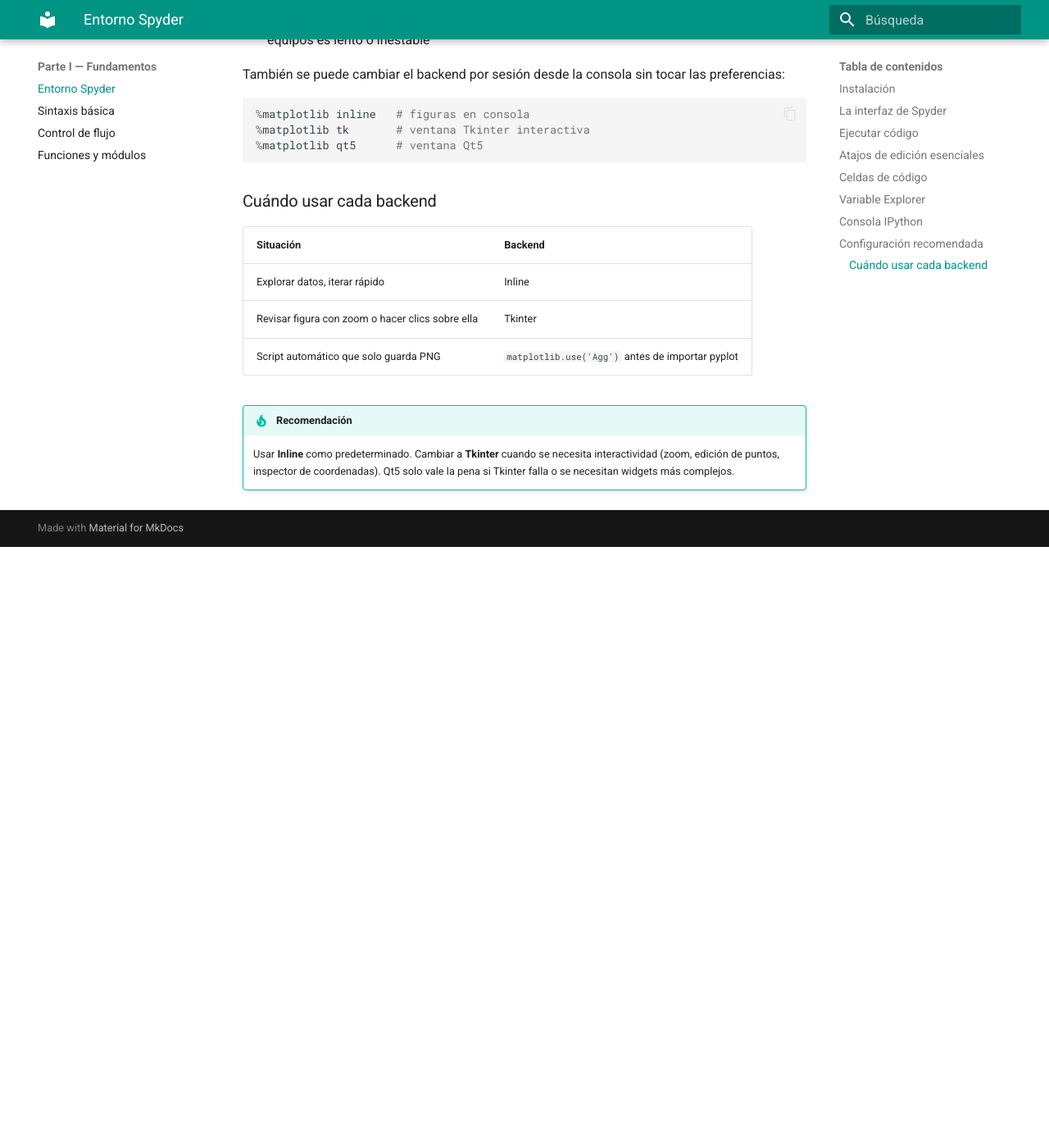
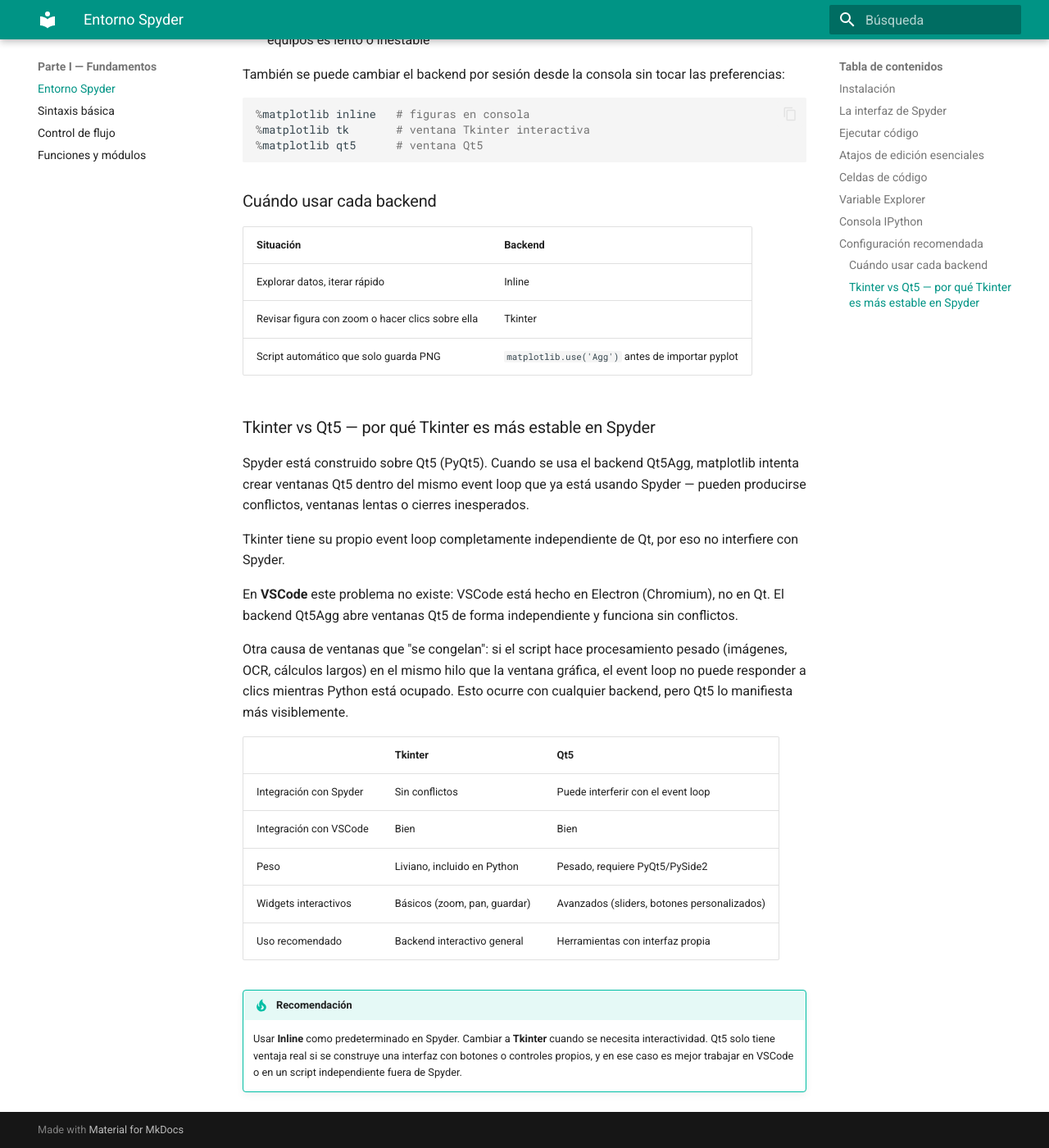
Before and after one commit to TomValderrama/manual-python-oceanografia, an MkDocs documentation site: the page built from docs/parte1/01_entorno_spyder.md, in a window 1280 px wide and 1400 px high, scrolled down 3159 px. Shown: the whole window at 82% size. Built offline with MkDocs 1.6.1 and Material for MkDocs 9.7.7, drawn with Linux system fonts in a browser that asks for light colours; before the commit the page ends 3826 px from its top, so only the background shows below that.

Commit message:
cap 01: explicar por qué Qt5 falla en Spyder (event loop), comparativa Tkinter vs Qt5 vs VSCode

```diff
--- a/docs/parte1/01_entorno_spyder.md
+++ b/docs/parte1/01_entorno_spyder.md
@@ -120,5 +120,23 @@ También se puede cambiar el backend por sesión desde la consola sin tocar las
 | Revisar figura con zoom o hacer clics sobre ella | Tkinter |
 | Script automático que solo guarda PNG | `matplotlib.use('Agg')` antes de importar pyplot |
 
+### Tkinter vs Qt5 — por qué Tkinter es más estable en Spyder
+
+Spyder está construido sobre Qt5 (PyQt5). Cuando se usa el backend Qt5Agg, matplotlib intenta crear ventanas Qt5 dentro del mismo event loop que ya está usando Spyder — pueden producirse conflictos, ventanas lentas o cierres inesperados.
+
+Tkinter tiene su propio event loop completamente independiente de Qt, por eso no interfiere con Spyder.
+
+En **VSCode** este problema no existe: VSCode está hecho en Electron (Chromium), no en Qt. El backend Qt5Agg abre ventanas Qt5 de forma independiente y funciona sin conflictos.
+
+Otra causa de ventanas que "se congelan": si el script hace procesamiento pesado (imágenes, OCR, cálculos largos) en el mismo hilo que la ventana gráfica, el event loop no puede responder a clics mientras Python está ocupado. Esto ocurre con cualquier backend, pero Qt5 lo manifiesta más visiblemente.
+
+| | Tkinter | Qt5 |
+|---|---|---|
+| Integración con Spyder | Sin conflictos | Puede interferir con el event loop |
+| Integración con VSCode | Bien | Bien |
+| Peso | Liviano, incluido en Python | Pesado, requiere PyQt5/PySide2 |
+| Widgets interactivos | Básicos (zoom, pan, guardar) | Avanzados (sliders, botones personalizados) |
+| Uso recomendado | Backend interactivo general | Herramientas con interfaz propia |
+
 !!! tip "Recomendación"
-    Usar **Inline** como predeterminado. Cambiar a **Tkinter** cuando se necesita interactividad (zoom, edición de puntos, inspector de coordenadas). Qt5 solo vale la pena si Tkinter falla o se necesitan widgets más complejos.
+    Usar **Inline** como predeterminado en Spyder. Cambiar a **Tkinter** cuando se necesita interactividad. Qt5 solo tiene ventaja real si se construye una interfaz con botones o controles propios, y en ese caso es mejor trabajar en VSCode o en un script independiente fuera de Spyder.
```
